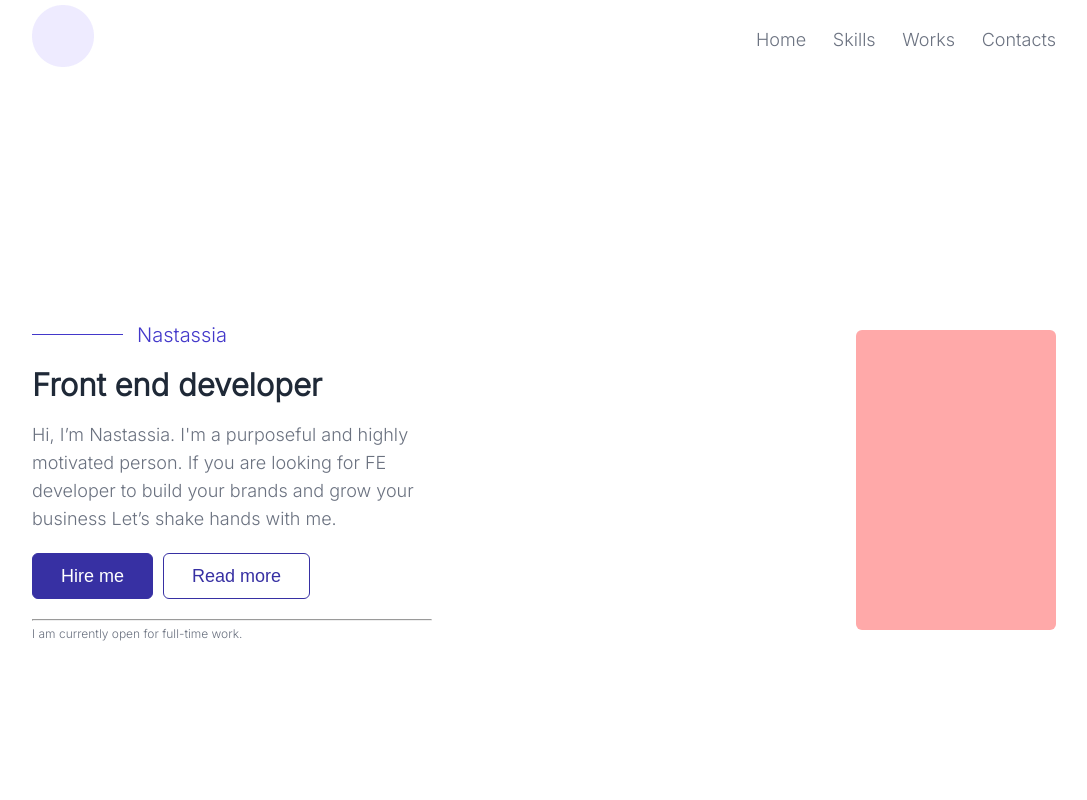
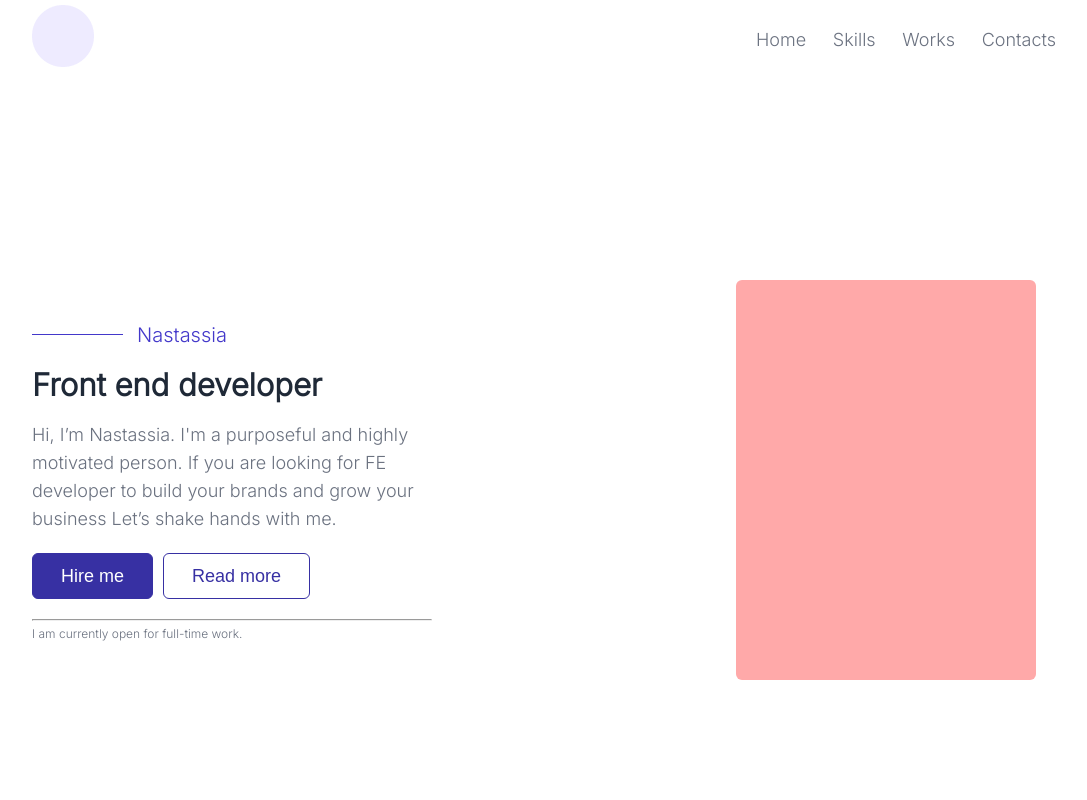
Before and after one commit to NastassiaMikhalenka/portfolio, a React (Create React App) app: page / in a window 1280 px wide. Shown: the top 800 px of the page, without its empty margins (96-1183 px from the left). Built offline with nearby package versions, Linux system fonts and the light colour scheme.

Commit message:
fixed styled in main component

```diff
--- a/src/components/main/Main.module.css
+++ b/src/components/main/Main.module.css
@@ -1,10 +1,12 @@
 .mainBlock {
-    height: 100vh;
+    min-height: 100vh;
     background-color: #ffffff;
+    display: flex;
 }
 
 .containerMain {
-    height: 100%;
+    /*max-height: 100%;*/
+    min-height: 100%;
     width: 80%;
     margin: 0 auto;
     display: flex;
@@ -112,15 +114,20 @@
 }
 
 .photoMain {
-    width: 200px;
-    height: 300px;
+    width: 300px;
+    height: 400px;
     background-color: #ffa9a9;
     /*background: url('https://image.freepik.com/free-photo/vertical-shot-of-the-skogafoss-waterfall-in-iceland-on-a-gloomy-day_181624-33322.jpg');*/
     transform: matrix(-1, 0, 0, 1, 0, 0);
     border-radius: 6px;
 }
 
-@media (max-width: 750px) {
+@media (max-width: 768px) {
+    .photoMain {
+        width: 200px;
+        height: 300px;
+    }
+
     .containerMain {
         justify-content: center;
     }
--- a/src/components/main/Main.tsx
+++ b/src/components/main/Main.tsx
@@ -19,7 +19,7 @@ export const Main = () => {
                     <hr/>
                     <p className={classes.greetings_TextBottom}>I am currently open for full-time work.</p>
                 </div>
-                <div className={classes.photoMain}>
+                <div className={classes.photoMain} style={{margin: '20px'}}>
                 </div>
             </div>
         </main>
```
